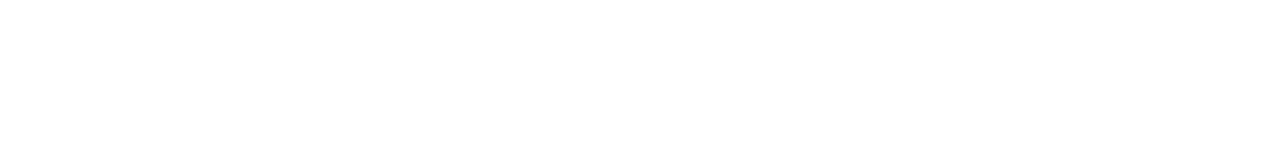
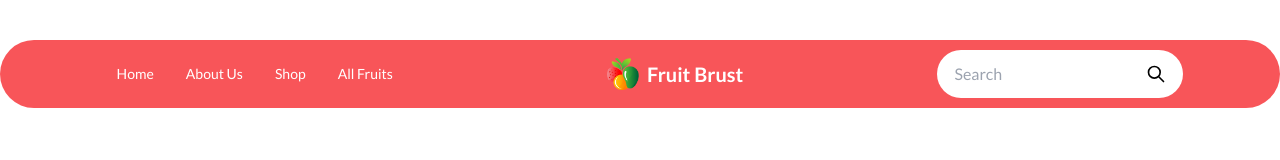
Before and after one commit to Shamsul-Alam-Reza/fruit-brust, a website: page index.html in a window 1280 px wide. Drawn offline with nearby package versions, Linux system fonts and the light colour scheme.

Commit message:
nav part done with responsive

```diff
--- a/index.html
+++ b/index.html
@@ -4,6 +4,7 @@
     <meta charset="UTF-8">
     <meta name="viewport" content="width=device-width, initial-scale=1.0">
     <title>Fruit Brust</title>
+    <link rel="icon" type="image/x-icon" href="./images/logo.png">
     <!-- --google font link-- -->
     <link rel="preconnect" href="https://fonts.googleapis.com">
     <link rel="preconnect" href="https://fonts.gstatic.com" crossorigin>
@@ -20,6 +21,7 @@
                     extend: {
                         colors: {
                             clifford: '#da373d',
+                            'main-color': '#F85559',
                         },
                         backgroundImage: {
                             'back-img': "url('')",
@@ -36,7 +38,76 @@
         }
     </style>
 </head>
-<body>
+<body class="font-lato">
+    <!-- start of header -->
+<header>
+    <section class="container mx-auto my-5 md:my-10">
+        <div class="navbar bg-base-100 rounded-full flex justify-around items-center bg-main-color text-white">
+        <div class="navbar-center hidden lg:flex">
+            <ul class="menu menu-horizontal px-1">
+            <li><a>Home</a></li>
+            <li><a>About Us</a></li>
+            <li><a>Shop</a></li>
+            <li><a>All Fruits</a></li>
+            </ul>
+        </div>
 
+    <div class="navbar-center">
+        <a class="btn btn-ghost normal-case text-xl"><img class="w-8 h-8" src="./images/logo.png" alt="">Fruit Brust</a>
+    </div>
+    <!-- <div class="navbar-end">
+            <button class="btn btn-ghost btn-circle">
+            <svg xmlns="http://www.w3.org/2000/svg" class="h-5 w-5" fill="none" viewBox="0 0 24 24" stroke="currentColor"><path stroke-linecap="round" stroke-linejoin="round" stroke-width="2" d="M21 21l-6-6m2-5a7 7 0 11-14 0 7 7 0 0114 0z" /></svg>
+            </button> -->
+            <!-- <button class="btn btn-ghost btn-circle">
+            <div class="indicator">
+                <svg xmlns="http://www.w3.org/2000/svg" class="h-5 w-5" fill="none" viewBox="0 0 24 24" stroke="currentColor"><path stroke-linecap="round" stroke-linejoin="round" stroke-width="2" d="M15 17h5l-1.405-1.405A2.032 2.032 0 0118 14.158V11a6.002 6.002 0 00-4-5.659V5a2 2 0 10-4 0v.341C7.67 6.165 6 8.388 6 11v3.159c0 .538-.214 1.055-.595 1.436L4 17h5m6 0v1a3 3 0 11-6 0v-1m6 0H9" /></svg>
+                <span class="badge badge-xs badge-primary indicator-item"></span>
+            </div>
+    </button> -->
+
+    <div class="flex-none md:gap-2">
+        <div class=" flex justify-center items-center md:input  rounded-full input ">
+
+        <div>
+            <input class="w-20 md:w-48 text-gray-500" type="text" placeholder="Search" />
+        </div>
+
+        <div>
+            <svg xmlns="http://www.w3.org/2000/svg" class="h-5 w-5" fill="none" viewBox="0 0 24 24" stroke="black"><path stroke-linecap="round" stroke-linejoin="round" stroke-width="2" d="M21 21l-6-6m2-5a7 7 0 11-14 0 7 7 0 0114 0z" /></svg>
+        </div>
+    </div>
+
+        <div class="navbar-start md:hidden">
+            <div class="dropdown pr-2">
+                <label tabindex="1" class="btn btn-ghost btn-circle">
+                <svg xmlns="http://www.w3.org/2000/svg" class="h-5 w-5" fill="none" viewBox="0 0 24 24" stroke="currentColor"><path stroke-linecap="round" stroke-linejoin="round" stroke-width="2" d="M4 6h16M4 12h16M4 18h7" /></svg>
+                </label>
+
+                <div class="relative inline-block text-center">
+                <ul tabindex="1" class="dropdown-content mt-3 z-[1] p-2 shadow bg-base-100 rounded-box w-28 right-0">
+                    <li><a>Home</a></li>
+                    <li><a>About Us</a></li>
+                    <li><a>Shop</a></li>
+                    <li><a>All Fruits</a></li>
+                </ul>
+                </div>
+                <!-- dropdown-content for right side -->
+            </div>
+            </div>
+        </div>
+        </div>
+    </div>
+    </div>
+    </section>
+</header>
+    <!-- start of main -->
+<main>
+
+</main>
+    <!-- start of footer -->
+<footer>
+
+</footer>
 </body>
 </html>
```
